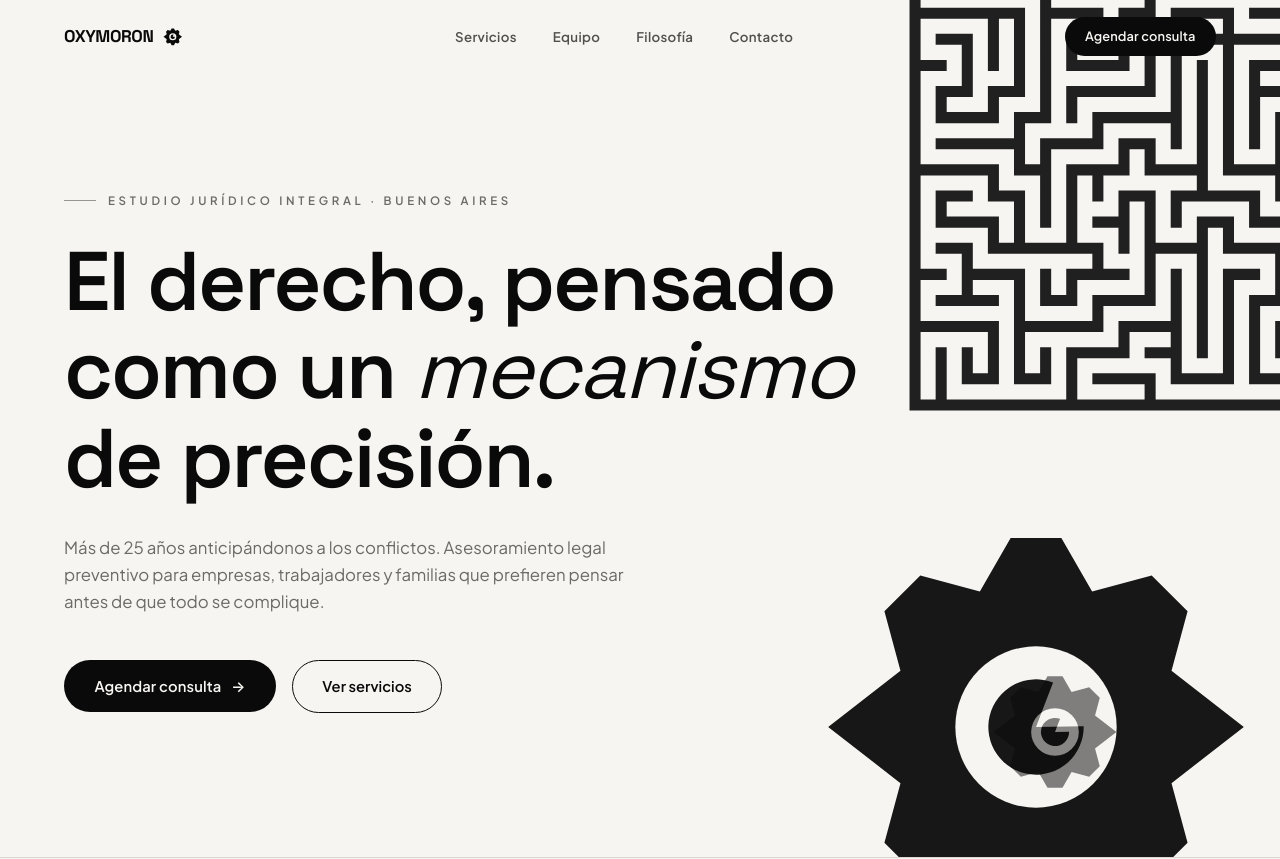
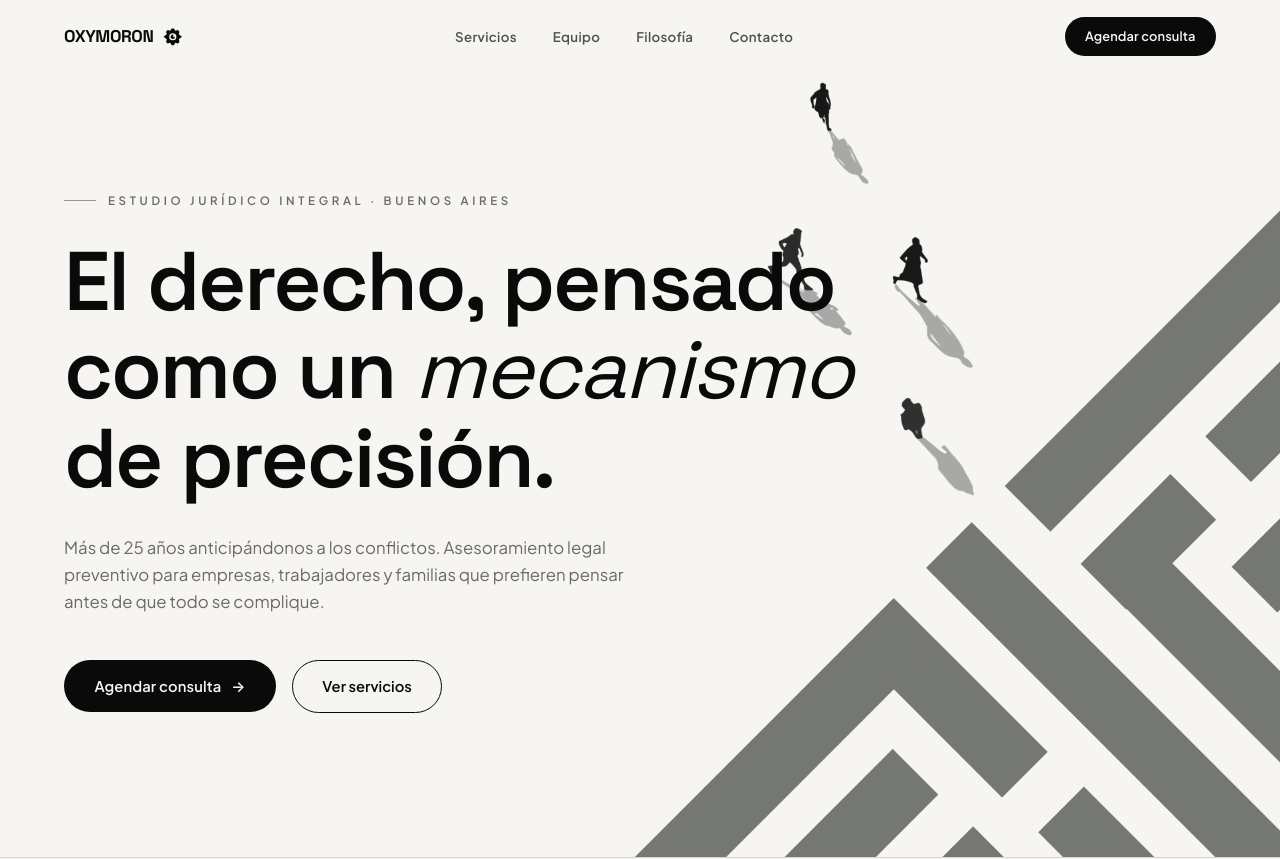
Before and after one commit to JonathanGrauberg/legal-oxymoron, a React (Vite) app: page / in a window 1280 px wide. Shown: the top 859 px of the page. Built offline with nearby package versions, Linux system fonts and the light colour scheme.

Commit message:
hero nuevo

```diff
--- a/src/components/sections/Hero.tsx
+++ b/src/components/sections/Hero.tsx
@@ -1,31 +1,21 @@
 import { useRef } from "react";
-import Gear from "../Gear";
-import MazePattern from "../MazePattern";
-import { mazeSquare } from "../../assets/mazePaths";
-import { useGearScroll } from "../../hooks/useGearScroll";
-import { useMazeReveal } from "../../hooks/useMazeReveal";
+import heroMaze from "../../assets/hero-maze.png";
 import { useReveal } from "../../hooks/useReveal";
 
 export default function Hero() {
-  const gearRef = useRef<SVGSVGElement>(null);
-  const gearSmallRef = useRef<SVGSVGElement>(null);
-  const mazePathRef = useRef<SVGPathElement>(null);
-  const mazeWrapRef = useRef<HTMLDivElement>(null);
   const sectionRef = useRef<HTMLElement>(null);
 
-  useGearScroll(gearRef, { degreesPerPage: 220, direction: 1 });
-  useGearScroll(gearSmallRef, { degreesPerPage: 220, direction: -1 });
-  useMazeReveal(mazePathRef, mazeWrapRef, { start: "top 100%", end: "top 20%" });
   useReveal(sectionRef, "[data-reveal]", { y: 24, stagger: 0.1, start: "top 95%" });
 
   return (
     <section ref={sectionRef} id="top" className="relative pt-40 pb-28 md:pt-48 md:pb-36 overflow-hidden">
-      {/* Corner labyrinth, echoes the brand manual's diagonal maze motif */}
-      <div
-        ref={mazeWrapRef}
-        className="pointer-events-none absolute -top-6 -right-16 w-[280px] h-[280px] md:w-[440px] md:h-[440px] opacity-[0.9]"
-      >
-        <MazePattern ref={mazePathRef} data={mazeSquare} color="var(--color-ink)" strokeWidth={11} className="w-full h-full" />
+      {/* Laberinto de fondo, imagen provista por el diseñador */}
+      <div className="pointer-events-none absolute inset-y-0 right-0 w-[60%] sm:w-[52%] md:w-[46%] lg:w-[42%]">
+        <img
+          src={heroMaze}
+          alt=""
+          className="absolute bottom-0 right-0 h-full w-auto max-w-none object-contain opacity-90"
+        />
       </div>
 
       <div className="container-px relative">
@@ -61,14 +51,6 @@ export default function Hero() {
           </a>
         </div>
       </div>
-
-      {/* Large idle+scroll driven gear, the mechanical heart of the hero */}
-      <div className="pointer-events-none absolute right-[-50px] bottom-[-70px] sm:right-[-10px] sm:bottom-[-50px] md:right-6 md:bottom-[-90px] w-[240px] h-[240px] sm:w-[300px] sm:h-[300px] md:w-[380px] md:h-[380px] lg:w-[440px] lg:h-[440px] opacity-[0.94]">
-        <Gear ref={gearRef} color="var(--color-ink)" className="w-full h-full" />
-      </div>
-      <div className="pointer-events-none absolute right-[160px] bottom-[60px] hidden lg:block w-[130px] h-[130px] opacity-[0.5]">
-        <Gear ref={gearSmallRef} color="var(--color-ink)" className="w-full h-full" />
-      </div>
     </section>
   );
 }
```
Also changed, not shown: src/assets/hero-maze.png (added).
